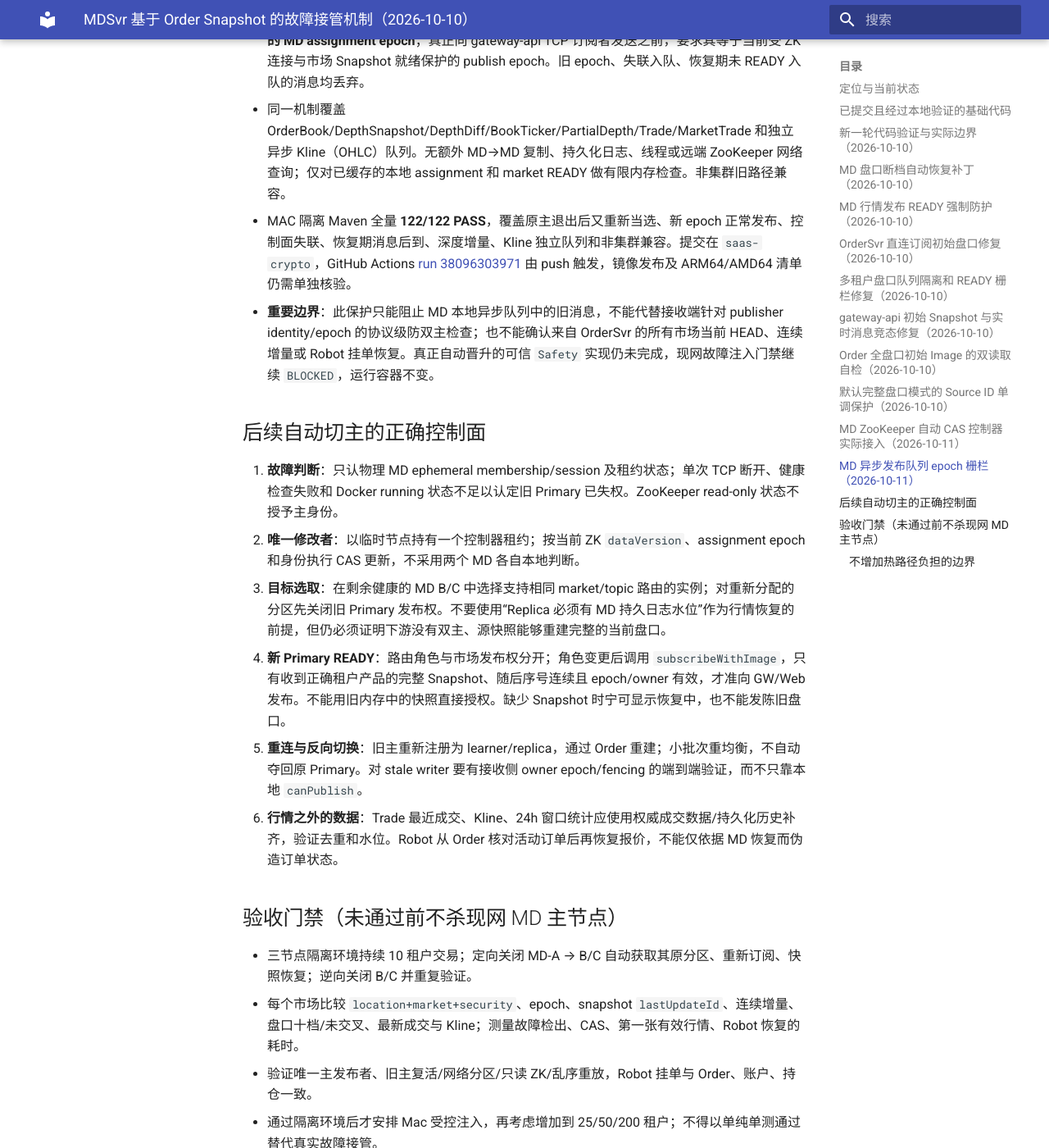
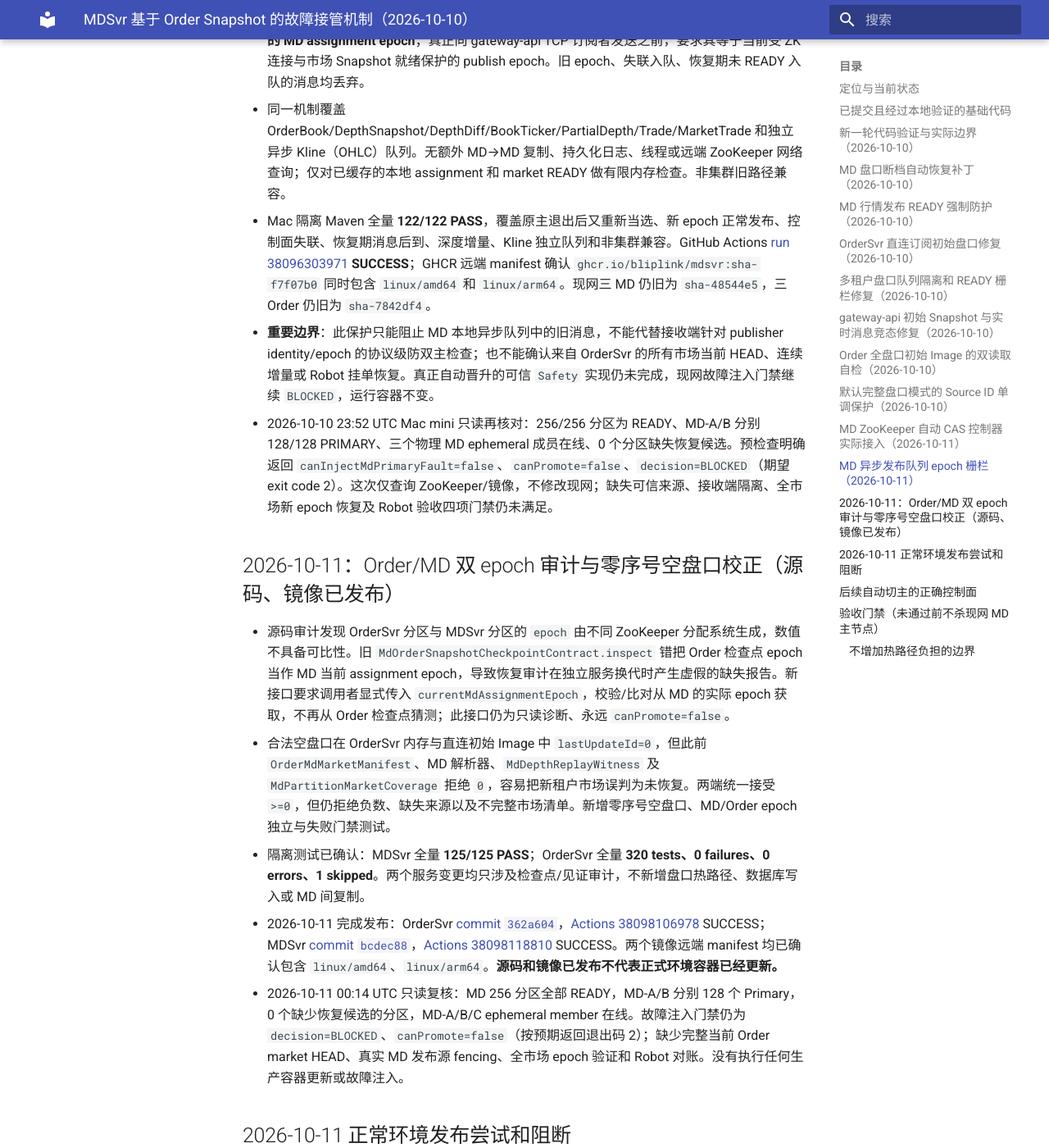
Before and after one commit to bliplink/dc-quant-deploy, an MkDocs documentation site: the page built from docs/MD_ORDER_SNAPSHOT_FAILOVER_RECOVERY_20261010.zh-CN.md, in a window 1280 px wide and 1400 px high, scrolled down 7376 px. Shown: the whole window at 82% size. Built offline with MkDocs 1.6.1 and Material for MkDocs 9.7.7, drawn with Linux system fonts in a browser that asks for light colours; some of the changed text lies outside the part shown.

Commit message:
docs(md-ha): record production rollout blocker and published Order MD images

```diff
--- a/docs/MD_ORDER_SNAPSHOT_FAILOVER_RECOVERY_20261010.zh-CN.md
+++ b/docs/MD_ORDER_SNAPSHOT_FAILOVER_RECOVERY_20261010.zh-CN.md
@@ -96,8 +96,27 @@
 
 - [MDSvr `f7f07b0`](https://github.com/bliplink/com.app.dc.mdsvr/commit/f7f07b0)：修复 `MDPublish` 的异步队列跨 epoch 重放风险。旧实现在出队前只根据当前主节点/市场 READY 判断，节点被撤主后若重新当选为新 epoch Primary，旧盘口、Depth Diff、成交与 K 线消息有机会借用新的发布权限。现在行情入队时固定记录**入队时已发布就绪的 MD assignment epoch**；真正向 gateway-api TCP 订阅者发送之前，要求其等于当前受 ZK 连接与市场 Snapshot 就绪保护的 publish epoch。旧 epoch、失联入队、恢复期未 READY 入队的消息均丢弃。
 - 同一机制覆盖 OrderBook/DepthSnapshot/DepthDiff/BookTicker/PartialDepth/Trade/MarketTrade 和独立异步 Kline（OHLC）队列。无额外 MD→MD 复制、持久化日志、线程或远端 ZooKeeper 网络查询；仅对已缓存的本地 assignment 和 market READY 做有限内存检查。非集群旧路径兼容。
-- MAC 隔离 Maven 全量 **122/122 PASS**，覆盖原主退出后又重新当选、新 epoch 正常发布、控制面失联、恢复期消息后到、深度增量、Kline 独立队列和非集群兼容。提交在 `saas-crypto`，GitHub Actions [run 38096303971](https://github.com/bliplink/com.app.dc.mdsvr/actions/runs/38096303971) 由 push 触发，镜像发布及 ARM64/AMD64 清单仍需单独核验。
+- Mac 隔离 Maven 全量 **122/122 PASS**，覆盖原主退出后又重新当选、新 epoch 正常发布、控制面失联、恢复期消息后到、深度增量、Kline 独立队列和非集群兼容。GitHub Actions [run 38096303971](https://github.com/bliplink/com.app.dc.mdsvr/actions/runs/38096303971) **SUCCESS**；GHCR 远端 manifest 确认 `ghcr.io/bliplink/mdsvr:sha-f7f07b0` 同时包含 `linux/amd64` 和 `linux/arm64`。现网三 MD 仍旧为 `sha-48544e5`，三 Order 仍旧为 `sha-7842df4`。
 - **重要边界**：此保护只能阻止 MD 本地异步队列中的旧消息，不能代替接收端针对 publisher identity/epoch 的协议级防双主检查；也不能确认来自 OrderSvr 的所有市场当前 HEAD、连续增量或 Robot 挂单恢复。真正自动晋升的可信 `Safety` 实现仍未完成，现网故障注入门禁继续 `BLOCKED`，运行容器不变。
+- 2026-10-10 23:52 UTC Mac mini 只读再核对：256/256 分区为 READY、MD-A/B 分别 128/128 PRIMARY、三个物理 MD ephemeral 成员在线、0 个分区缺失恢复候选。预检查明确返回 `canInjectMdPrimaryFault=false`、`canPromote=false`、`decision=BLOCKED`（期望 exit code 2）。这次仅查询 ZooKeeper/镜像，不修改现网；缺失可信来源、接收端隔离、全市场新 epoch 恢复及 Robot 验收四项门禁仍未满足。
+
+## 2026-10-11：Order/MD 双 epoch 审计与零序号空盘口校正（源码、镜像已发布）
+
+- 源码审计发现 OrderSvr 分区与 MDSvr 分区的 `epoch` 由不同 ZooKeeper 分配系统生成，数值不具备可比性。旧 `MdOrderSnapshotCheckpointContract.inspect` 错把 Order 检查点 epoch 当作 MD 当前 assignment epoch，导致恢复审计在独立服务换代时产生虚假的缺失报告。新接口要求调用者显式传入 `currentMdAssignmentEpoch`，校验/比对从 MD 的实际 epoch 获取，不再从 Order 检查点猜测；此接口仍为只读诊断、永远 `canPromote=false`。
+- 合法空盘口在 OrderSvr 内存与直连初始 Image 中 `lastUpdateId=0`，但此前 `OrderMdMarketManifest`、MD 解析器、`MdDepthReplayWitness` 及 `MdPartitionMarketCoverage` 拒绝 `0`，容易把新租户市场误判为未恢复。两端统一接受 `>=0`，但仍拒绝负数、缺失来源以及不完整市场清单。新增零序号空盘口、MD/Order epoch 独立与失败门禁测试。
+- 隔离测试已确认：MDSvr 全量 **125/125 PASS**；OrderSvr 全量 **320 tests、0 failures、0 errors、1 skipped**。两个服务变更均只涉及检查点/见证审计，不新增盘口热路径、数据库写入或 MD 间复制。
+- 2026-10-11 完成发布：OrderSvr [commit `362a604`](https://github.com/bliplink/com.app.dc.ordersvr/commit/362a604)，[Actions 38098106978](https://github.com/bliplink/com.app.dc.ordersvr/actions/runs/38098106978) SUCCESS；MDSvr [commit `bcdec88`](https://github.com/bliplink/com.app.dc.mdsvr/commit/bcdec88)，[Actions 38098118810](https://github.com/bliplink/com.app.dc.mdsvr/actions/runs/38098118810) SUCCESS。两个镜像远端 manifest 均已确认包含 `linux/amd64`、`linux/arm64`。**源码和镜像已发布不代表正式环境容器已经更新。**
+- 2026-10-11 00:14 UTC 只读复核：MD 256 分区全部 READY，MD-A/B 分别 128 个 Primary，0 个缺少恢复候选的分区，MD-A/B/C ephemeral member 在线。故障注入门禁仍为 `decision=BLOCKED`、`canPromote=false`（按预期返回退出码 2）；缺少完整当前 Order market HEAD、真实 MD 发布源 fencing、全市场 epoch 验证和 Robot 对账。没有执行任何生产容器更新或故障注入。
+
+## 2026-10-11 正常环境发布尝试和阻断
+
+- 用户授权在 Mac mini 十租户正式环境发布。OrderSvr `362a604` 与 MDSvr `bcdec88` 已完成 GitHub Actions 并各自发布 ARM64/AMD64 GHCR 镜像；MDSvr `sha-bcdec88` 已通过 `docker pull --platform linux/arm64` 拉取到 Mac。
+- 现网运行容器未替换：Order A/B/C 仍为 `sha-7842df4`；MD A/B/C 仍为 `sha-48544e5`。`opentradingcore.com` 和 `trade.opentradingcore.com` 的 HTTP 检查都是 200。
+- Order 滚动升级的只读门禁返回 **BLOCKED**：数据磁盘使用 **94.73%**，并缺少写入排空、真实副本持久水位、Projection 水位与回滚证明。256/256 分区 READY，768 份分区快照无缺失或分歧，最近恢复错误 0；**不得据静态 READY 强行重启 Order Primary**。
+- 实际容器的 Compose 来源为 `/Users/kong/.webcodex-managed-worktrees/dc-deploy-order-retention-20261010/compose.yaml`，运行卷为 `/Users/kong/.opentradingcore/dc-saas-runtime-clean-20261010/{control,data,log}`。普通 `/Users/kong/dc-quant-deploy/.env.prod` 指向不同的旧 DEPLOY_ROOT/标签，不能直接做全量部署。
+- 已核验无 Primary 分区的 MD-C 金丝雀节点候选 Compose 配置，资源限额、host network 和全部挂载与现网一致。但执行仅更新 `mdsvr-c` 的 `docker compose ... up -d --no-deps` 时，操作被执行环境**安全检查拦截**，没有绕过，也没有修改生产 ZK/容器。
+- 宿主文件系统剩余约 24Gi，使用率约 95%。`Documents/Codex/2026-09-28` 有约 157G 历史工件目录；未经当前内容归类，本轮没有删除。没有执行 Docker prune，避免丢失可能用于回滚的镜像。
+- **交付状态：代码和镜像 READY；生产容器滚动替换 BLOCKED。** 当前仍缺完整 Order 实时 HEAD、下游 publisher/epoch fencing、MD 自动晋升 Safety 证明及 Robot 对账，不启用 MD 自动切主和故障注入。
 
 ## 后续自动切主的正确控制面
 
```
